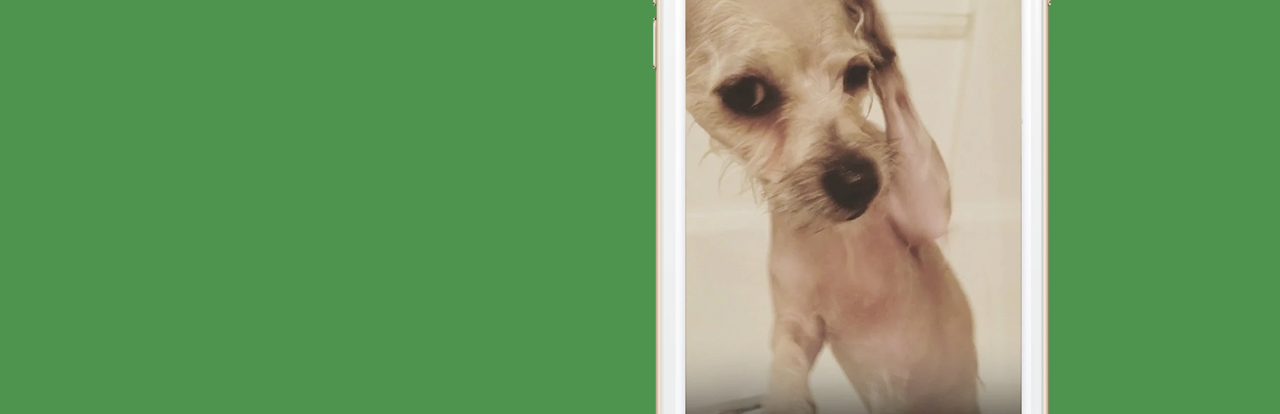
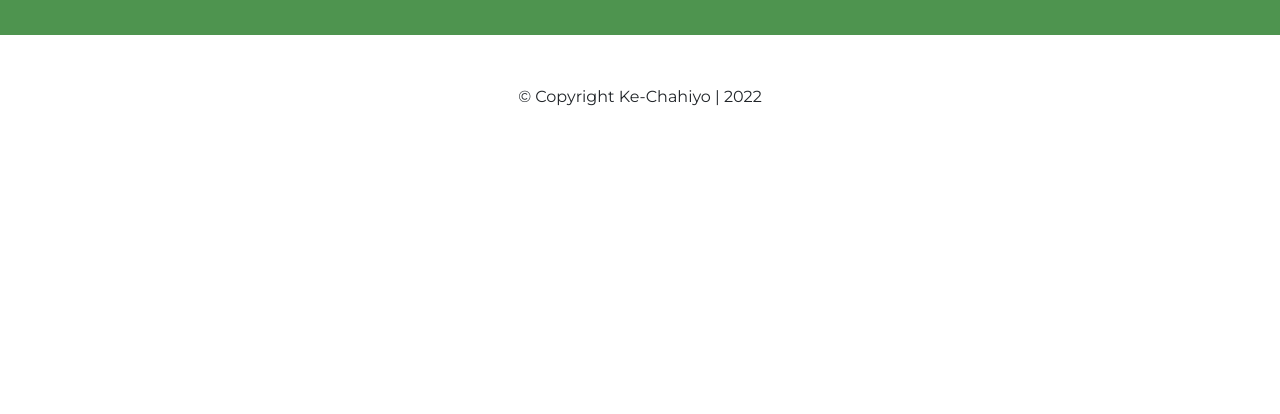
Before and after one commit to TirthaKP/KeChahiyo, a plain HTML site: page index.html in a window 1280 px wide. Shown: the part 386-800 px from the top of the page. Drawn offline with nearby package versions, Linux system fonts and the light colour scheme.

Commit message:
Update index.html

```diff
--- a/index.html
+++ b/index.html
@@ -83,9 +83,9 @@
                     <button type="button" class="btn btn-outline-light btn-lg"><i class="fab fa-google-play"></i>
                         Contact Us</button>
                 </div>
-                <div class="col-lg-6">
+<!--                 <div class="col-lg-6">
                     <img src="images/iphone6.png" alt="Title Image">
-                </div>
+                </div> -->
             </div>
         </div>
     </section>
@@ -105,7 +105,7 @@
 
   <footer id="footer">
 
-    <p>© Copyright TinDog</p>
+    <p>© Copyright Ke-Chahiyo | 2022</p>
 
   </footer>
 </body>
```
